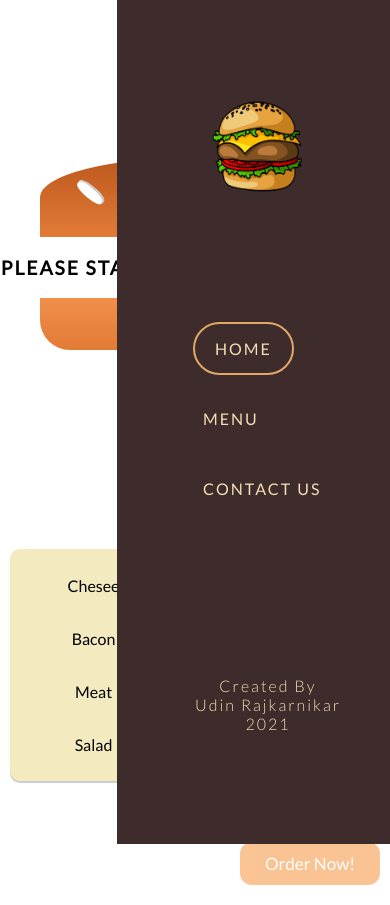
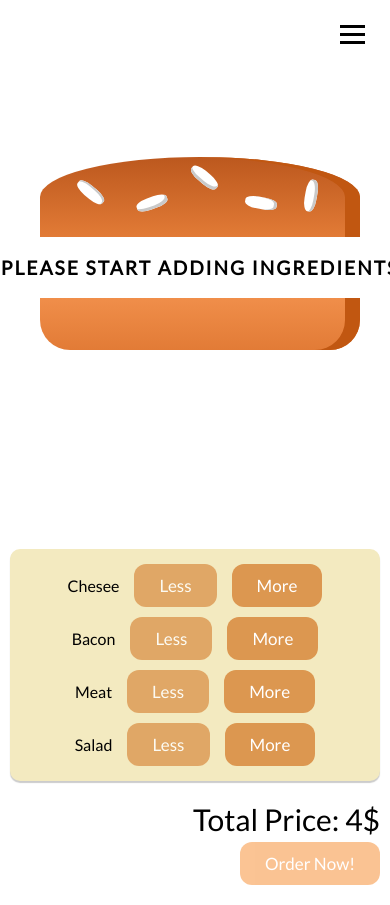
Before and after one commit to udin5531379/BurgerBuilder, a React (Create React App) app: page / in a window 390 px wide. Built offline with nearby package versions, Linux system fonts and the light colour scheme.

Commit message:
Added Animation to the side drawer and connected it with the hamburger icon

```diff
--- a/src/components/Navigation/SideDrawer/SideDrawer.js
+++ b/src/components/Navigation/SideDrawer/SideDrawer.js
@@ -1,10 +1,14 @@
 import React from 'react'
 import NavigationItems from '../NavigationItems/NavigationItems'
 import classes from './SideDrawer.module.css'
+import Aux from '../../../hoc/Aux'
+import Backdrop from "../../Modal/Backdrop/Backdrop";
 
  const sideDrawer = (props) => {
     return (
-        <div className={classes.SideDrawer}>
+        <Aux>
+            <Backdrop isBackgroundForModalShown = {props.open} modelStateHide = {props.modelStateHideFromLayoutComponent}/>
+            <div className={props.open ? [classes.SideDrawer, classes.Open].join(' ') : [classes.SideDrawer, classes.Close].join(' ')}>
                 <img src='./Images/burger.png' alt='burgerLogo'></img>
                     <nav>
                         <div><NavigationItems sidebar = {true} active={true}>Home</NavigationItems></div>
@@ -13,6 +17,8 @@ import classes from './SideDrawer.module.css'
                     </nav>
                 <p>Created by <div>Udin Rajkarnikar</div> 2021</p>
             </div>
+        </Aux>
+
     )
 }
 
--- a/src/components/Navigation/SideDrawer/SideDrawer.module.css
+++ b/src/components/Navigation/SideDrawer/SideDrawer.module.css
@@ -9,16 +9,14 @@
     background-color: rgb(62, 44, 44);
     padding: 32px 16px;
     box-sizing: border-box;
-    transition: transform 0.3 ease-out;
     display: grid;
     place-items: center;
-    cursor: pointer;
+    transition: all 0.3s ease;
 }
 
 .SideDrawer img{
     height: 100px;
     width: 100px;
-
 }
 
 .SideDrawer nav{
@@ -58,5 +56,5 @@
 }
 
 .Close{
-    transform: translateX(-100%);
+    transform: translateX(100%);
 }
--- a/src/components/Navigation/Toolbar/Toolbar.js
+++ b/src/components/Navigation/Toolbar/Toolbar.js
@@ -2,7 +2,7 @@ import React from "react";
 import classes from './Toolbar.module.css';
 import NavigationItems from '../NavigationItems/NavigationItems'
 import SideDrawer from "../SideDrawer/SideDrawer";
-import classes1 from '../../Navigation/SideDrawer/SideDrawer.module.css'
+
 
 const toolbar = (props) => {
     return(
@@ -17,8 +17,8 @@ const toolbar = (props) => {
                 <p>Happy Eating!</p>
                 <SideDrawer/>
                 </header>
-                <div className = {classes.burgerDiv}>
-                    <div className={classes.burger} onClick={props.sideDrawerShown ? classes1.Open : classes1.Close} >
+                <div className = {classes.burgerDiv} onClick = {() => props.hamBurgerToggler()}>
+                    <div className={classes.burger}>
                         <div className={classes.line1}></div>
                         <div className={classes.line2}></div>
                         <div className={classes.line3}></div>
--- a/src/components/Navigation/Toolbar/Toolbar.module.css
+++ b/src/components/Navigation/Toolbar/Toolbar.module.css
@@ -70,6 +70,7 @@ li, a, p{
 }
 
 @media (max-width: 1000px){
+
     .all{
         display: none;
     }
@@ -85,5 +86,6 @@ li, a, p{
 
     .burger{
         display: block;
+        z-index: 1000000;
     }
 }
--- a/src/components/layout/Layout.js
+++ b/src/components/layout/Layout.js
@@ -12,14 +12,20 @@ class Layout extends Component{
     }
 
     sideDrawerShowState = () => {
-        this.setState({sideDrawerShow: true})
+        this.setState({sideDrawerShow: !true})
+    }
+
+    sideBarToggler = () => {
+        this.setState((previousState) => {
+            return ({sideDrawerShow : !previousState.sideDrawerShow})
+        })
     }
 
     render() {
         return(
             <Aux>
-                <Toolbar sideDrawerShown = {this.sideDrawerShowState}/>
-                <SideDrawer/>
+                <Toolbar hamBurgerToggler = {this.sideBarToggler} />
+                <SideDrawer open = {this.state.sideDrawerShow} modelStateHideFromLayoutComponent = {this.sideDrawerShowState}/>
                 <div className = {classes.Content}>
                     {this.props.children}
                 </div>
```
Lines whose indentation alone changed are shown as unchanged.
